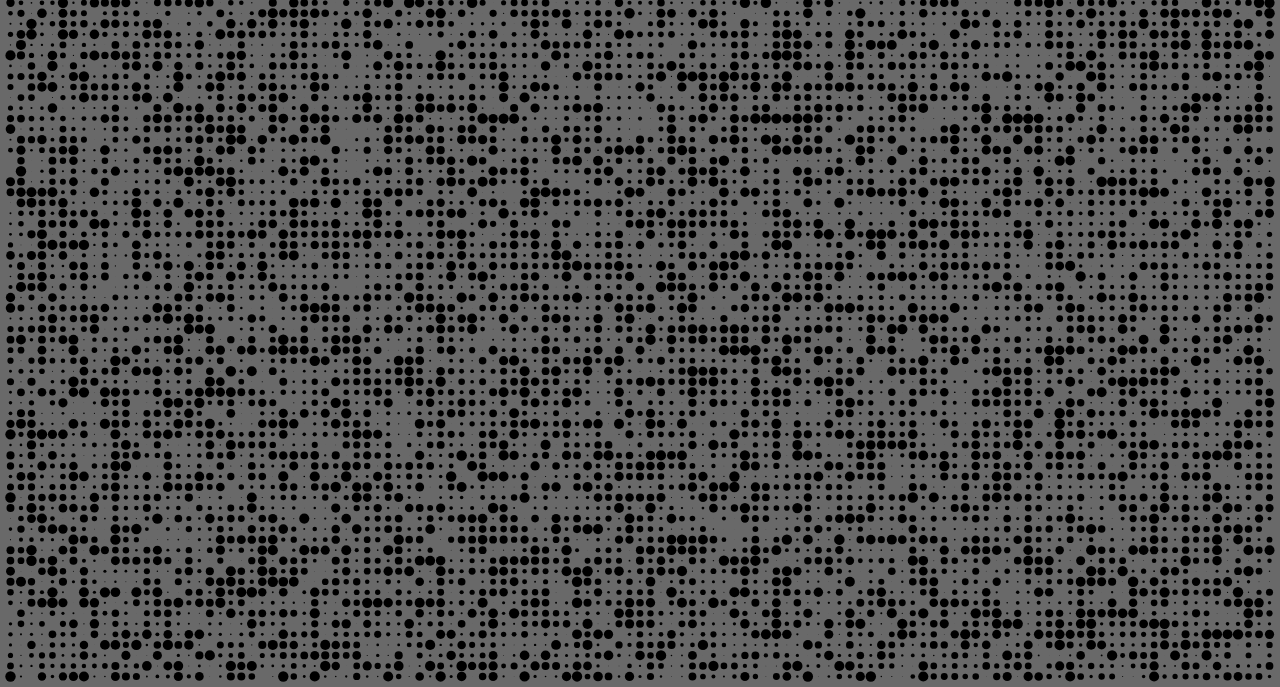
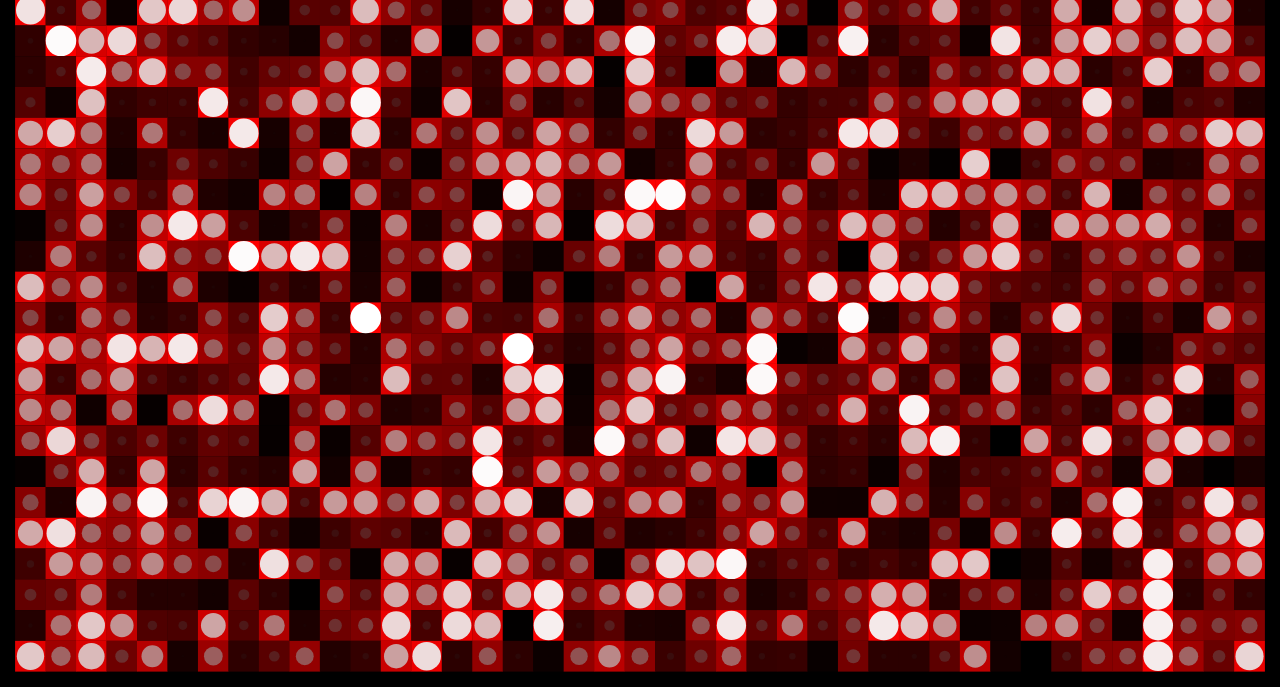
Before and after one commit to dannyramasawmy/matrixCanvas, a plain HTML site: page index.html in a window 1280 px wide. Shown: the part 113-800 px from the top of the page. Drawn offline with Linux system fonts and the light colour scheme.

Commit message:
add some color maps

```diff
--- a/index.html
+++ b/index.html
@@ -6,14 +6,14 @@
     <title>This will display matrices</title>
     <style>
         canvas {
-            background-color: grey;
-            background: dimgray;
+            background-color: black;
             position:absolute;
             left:0;
             top:0;
             z-index:-1;
         }
         h1 {
+            background: #33333377;
             color : white;
             position: fixed;
             left: 50%;
--- a/index.js
+++ b/index.js
@@ -10,10 +10,12 @@ canvas.width = innerWidth;
 canvas.height = innerHeight;
 
 // get mesh coordinates from canvas element
-let {X, Y, gridSpacing} = MeshGridFromCanvas(canvasId, 75);
+let {X, Y, gridSpacing} = MeshGridFromCanvas(canvasId, 25);
 
 // generate a random matrix array
 let V = RandomMatrix(X.NumRows, X.NumCols);
 
 // plot
+
+GridPlot(canvasId, X, Y, V, gridSpacing, SquareMaker);
 GridPlot(canvasId, X, Y, V, gridSpacing, CircleMaker);
--- a/src/matrixCanvas.js
+++ b/src/matrixCanvas.js
@@ -62,25 +62,51 @@ function GridPlot(canvasId, X, Y, V, gridSpacing, funcWithDraw)
 // =============================================================================
 
 CircleMaker = (x, y, value, gridSpacing) => { return new Circle(x, y, value, gridSpacing) }
+SquareMaker = (x, y, value, gridSpacing) => { return new Square(x, y, value, gridSpacing) }
 
 function Circle(x, y, value, gridSpacing) {
     this.X = x;
     this.Y = y;
     this.MaxRadius = gridSpacing / 2;
     this.Radius = this.MaxRadius * value;
-    this.Color = `rgba(${value * 255}, ${value * 255}, ${value * 255}, ${value});`;
+    this.Color = Gray(value, true);
 
     this.Draw = function(c)
     {
         c.beginPath();
         c.arc(this.X, this.Y, this.Radius, 0, Math.PI * 2, false);
-        c.fillStyle = this.color;
+        c.fillStyle = this.Color;
+        c.fill();
+    };
+};
+
+function Square(x, y, value, gridSpacing) {
+    this.X = x;
+    this.Y = y;
+    this.SideLength = value;
+    this.MaxWidth = gridSpacing;
+    this.Color = Red(value, false);
+
+    this.Draw = function(c)
+    {
+        c.beginPath();
+        c.rect(x - this.MaxWidth / 2, y - this.MaxWidth / 2, this.MaxWidth, this.MaxWidth);
+        c.fillStyle = this.Color;
         c.fill();
     };
 };
 
 
 // =============================================================================
+// Colormaps
+// =============================================================================
+
+Red = (intensity, isTranslucent) => {return `rgba(${intensity * 255}, 0, 0, ${isTranslucent? intensity : 1})`;}
+Green = (intensity, isTranslucent) => {return `rgba(0, ${intensity * 255}, 0, ${isTranslucent? intensity : 1})`;}
+Blue = (intensity, isTranslucent) => {return `rgba(0, 0, ${intensity * 255}, ${isTranslucent? intensity : 1})`;}
+Gray = (intensity, isTranslucent, scale=255) => {return `rgba(${intensity * scale}, ${intensity * scale},${intensity * scale}, ${isTranslucent? intensity : 1})`;}
+
+// =============================================================================
 // Done
 // =============================================================================
 
```
